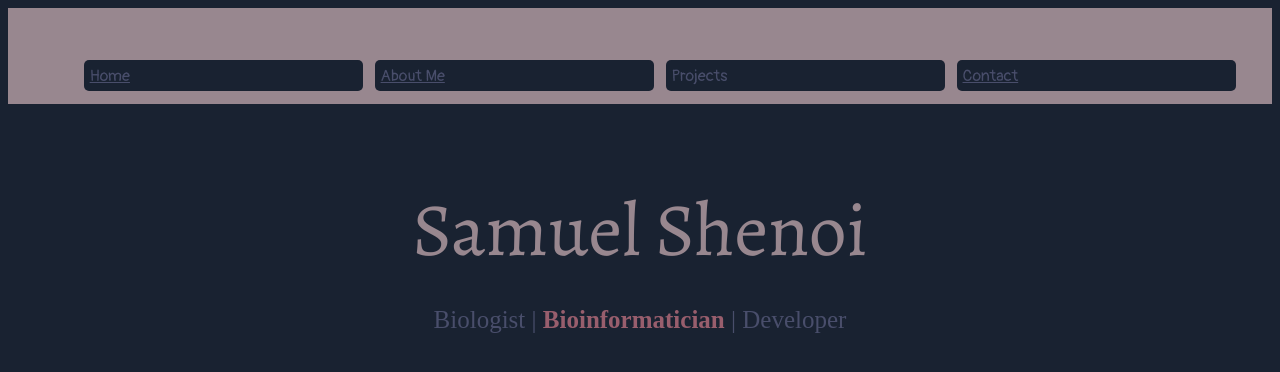
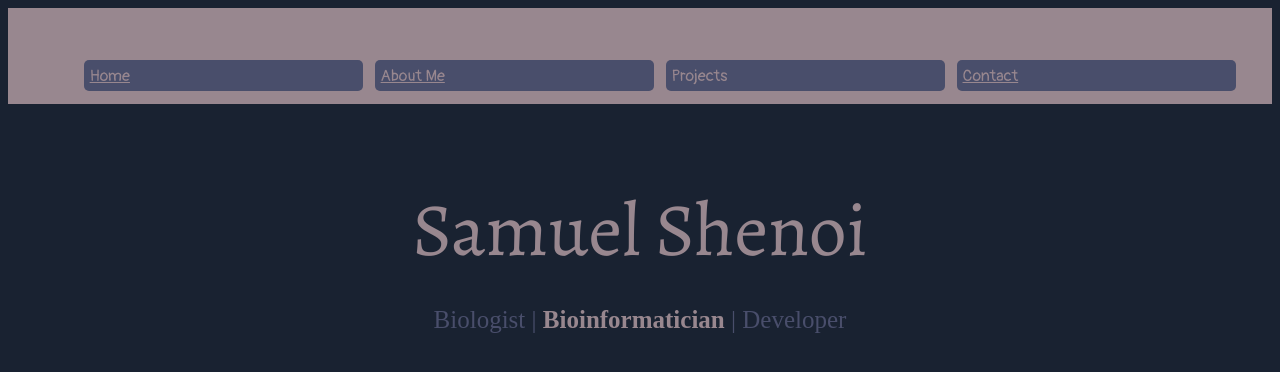
Before and after one commit to shenoisam/personal-website_SamShenoi, a plain HTML site: page index.html in a window 1280 px wide. Drawn offline with nearby package versions, Linux system fonts and the light colour scheme.

Commit message:
Changed colors

```diff
--- a/styles/headerstyle.css
+++ b/styles/headerstyle.css
@@ -9,14 +9,14 @@ nav ul li{
   /*can assign fixed widths with inline block*/
   display: inline-block;
   background: #999;
-  color: white;
+  color: #985E6D;
   list-style-type: none;
   /*Adds padding to the inside of the thing instead of outside */
   padding: 5px 15px;
 }
 nav ul li a
 {
-  color: #494E6B;
+  color: #98878F;
   font-family: 'Pangolin', cursive;
 }
 
@@ -28,7 +28,7 @@ nav ul li a
 }
 
 .col{
-  background: #192231;
+  background: #494E6B;
   float: left;
   color: #6FB98F;
   border-radius: 5px;
@@ -48,7 +48,7 @@ nav ul li a
   background: #192231;
 }
 .sam{
-  background: black;
+  background: #985E6D;
 }
 body
 {
--- a/styles/main.css
+++ b/styles/main.css
@@ -14,7 +14,7 @@ p{
 
 }
 .binf{
-  color:#985E6D;
+  color:#98878F;
 }
 .mid{
   color: #494E6B;
```
